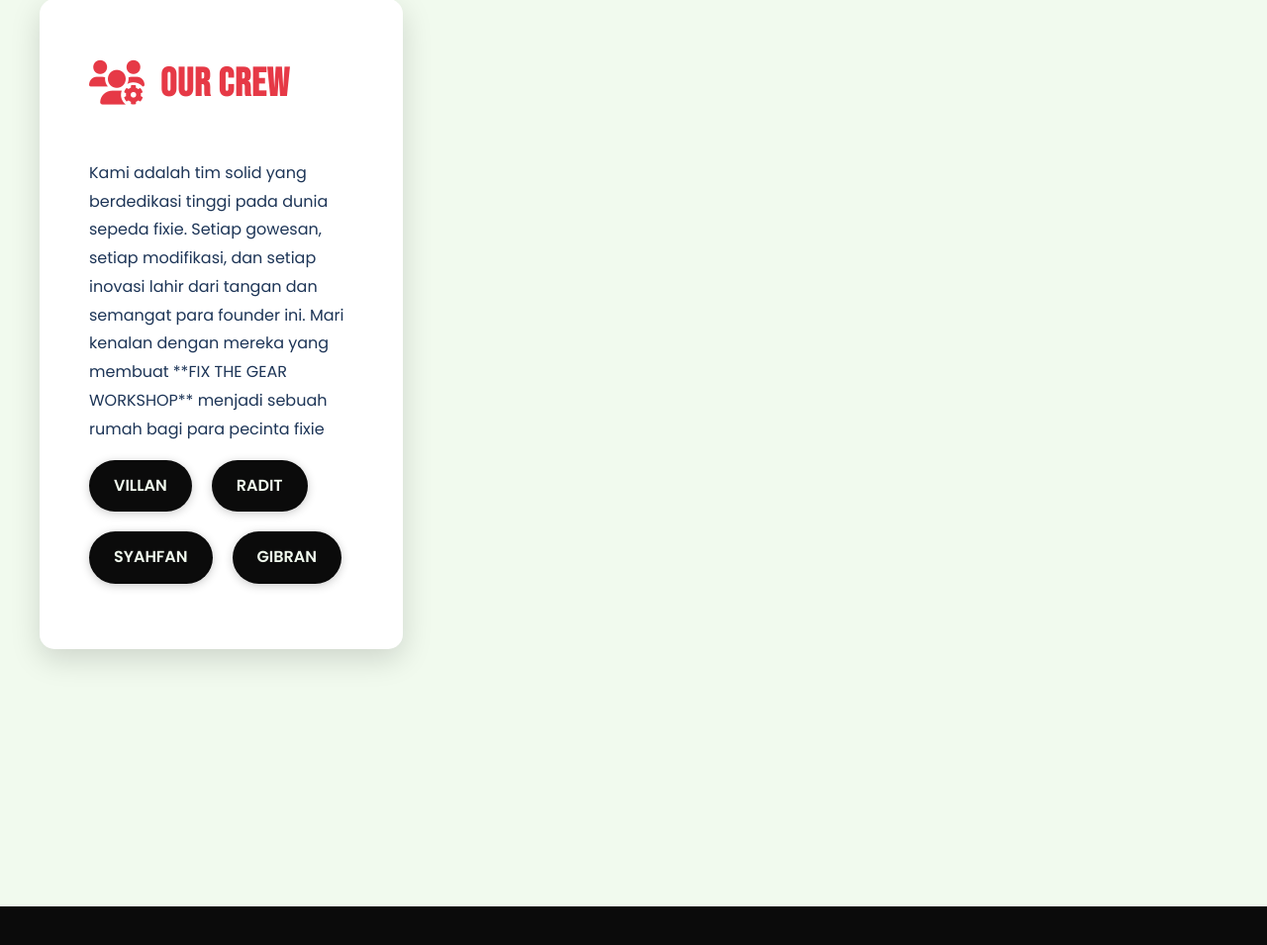
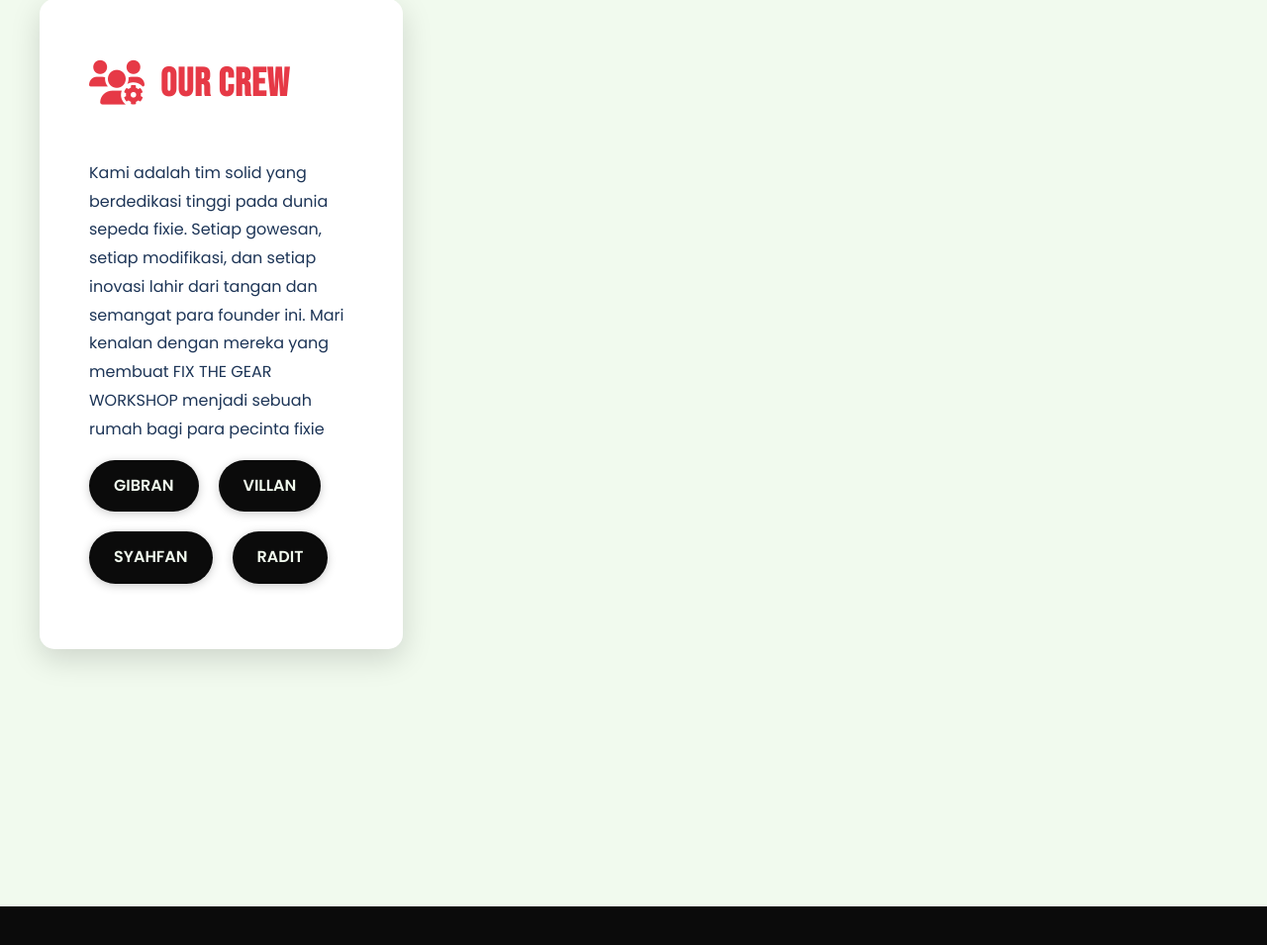
Before and after one commit to Ginra233/FIXTHEGEARWORKSHOP, a plain HTML site: page index.html in a window 1280 px wide. Shown: the part 1925-2880 px from the top of the page at 99% size. Drawn offline with Linux system fonts and the light colour scheme.

Commit message:
Update index.html

```diff
--- a/index.html
+++ b/index.html
@@ -419,12 +419,12 @@
 
         <div class="card">
             <h3><i class="fas fa-users-cog"></i> Our Crew</h3>
-            <p>Kami adalah tim solid yang berdedikasi tinggi pada dunia sepeda fixie. Setiap gowesan, setiap modifikasi, dan setiap inovasi lahir dari tangan dan semangat para founder ini. Mari kenalan dengan mereka yang membuat **FIX THE GEAR WORKSHOP** menjadi sebuah rumah bagi para pecinta fixie</p>
+            <p>Kami adalah tim solid yang berdedikasi tinggi pada dunia sepeda fixie. Setiap gowesan, setiap modifikasi, dan setiap inovasi lahir dari tangan dan semangat para founder ini. Mari kenalan dengan mereka yang membuat FIX THE GEAR WORKSHOP menjadi sebuah rumah bagi para pecinta fixie</p>
             <ul class="owners-list">
+                <li>GIBRAN</li>
                 <li>VILLAN</li>
+                <li>SYAHFAN</li>
                 <li>RADIT</li>
-                <li>SYAHFAN</li>
-                <li>GIBRAN</li>
             </ul>
         </div>
 
```
